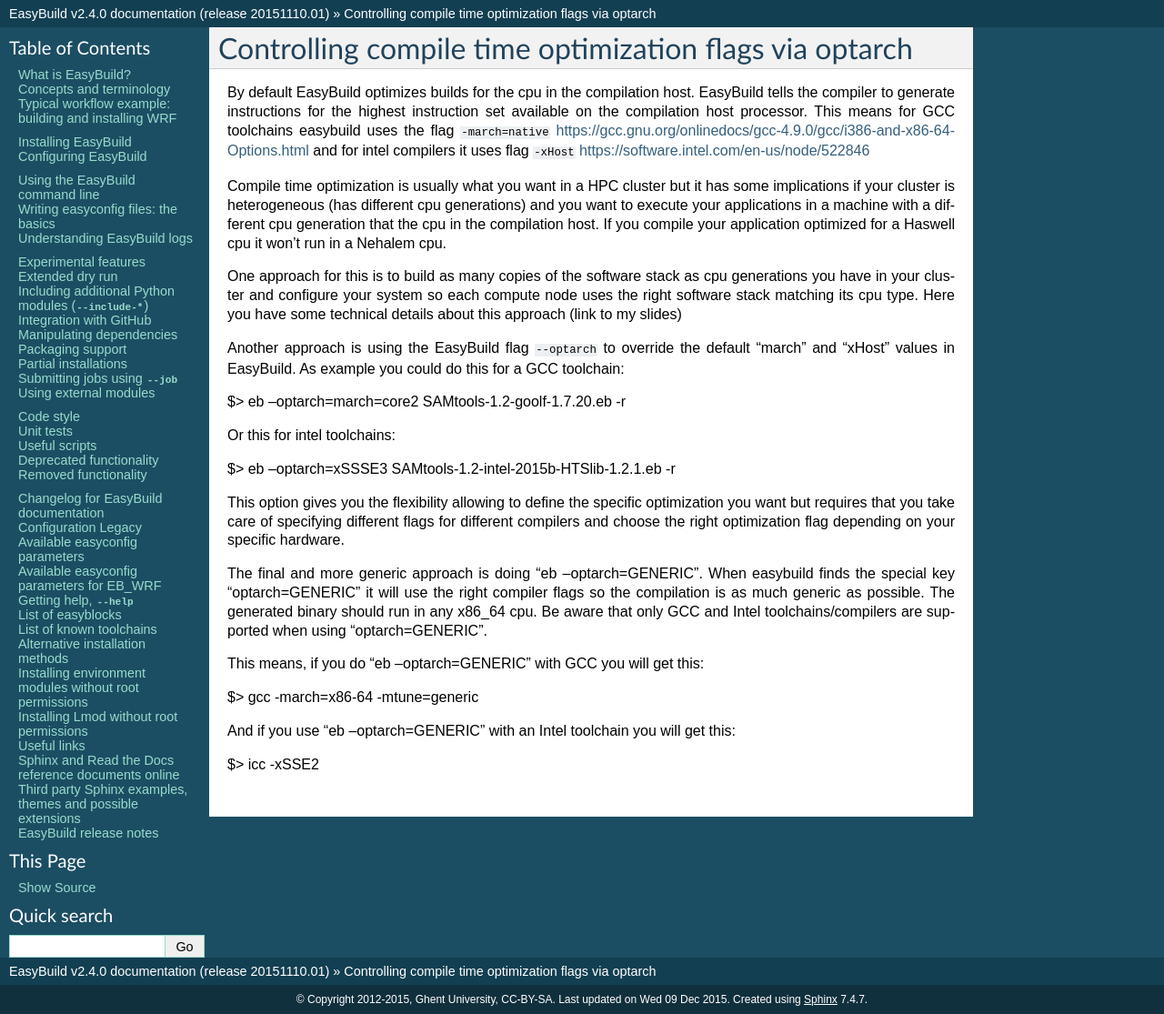
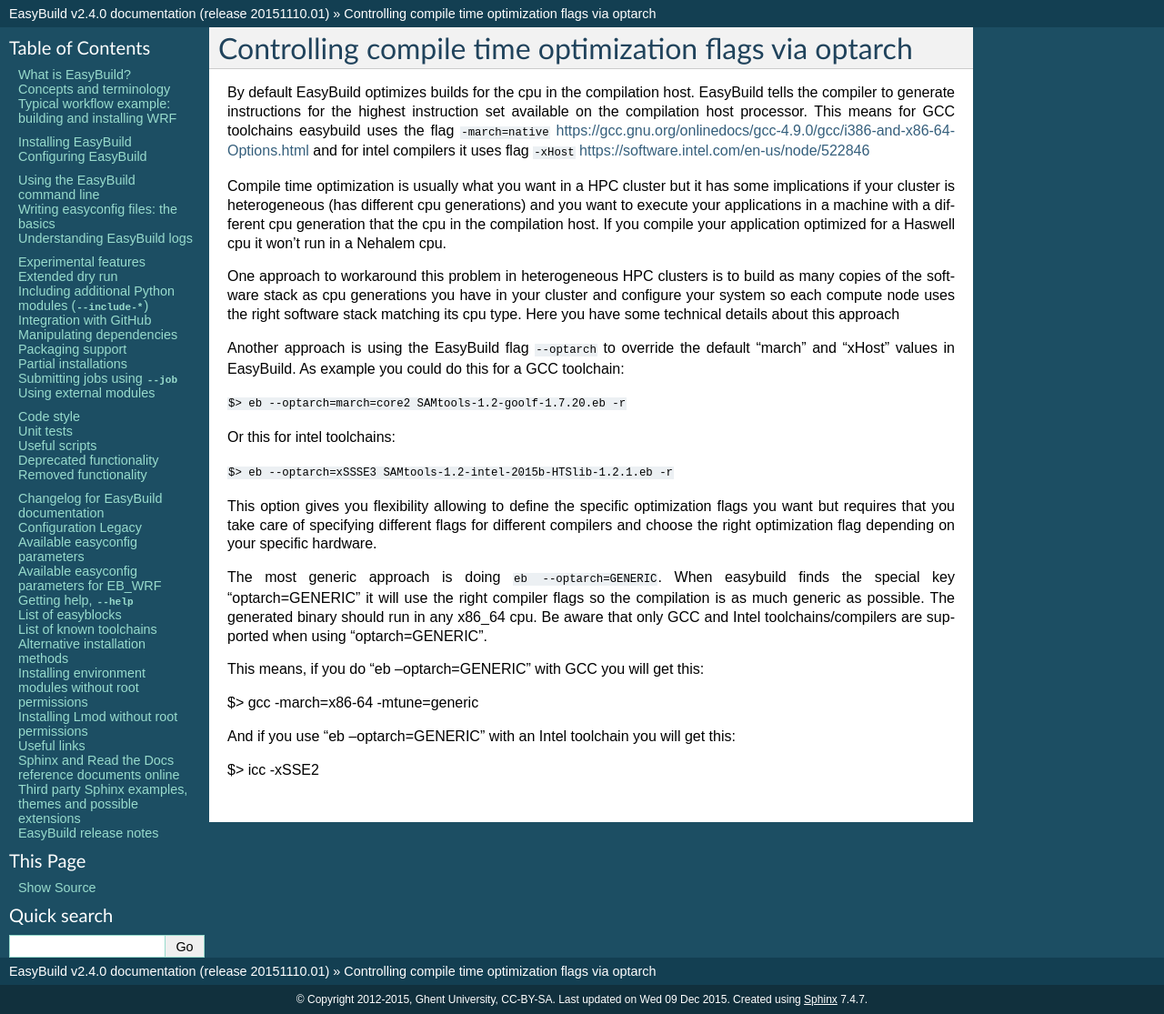
Before and after one commit to easybuilders/easybuild, a Sphinx documentation site: the page built from docs/Controlling_compile_time_optimization_flags_via_optarch.rst, in a window 1280 px wide. Shown: the whole page at 91% size. Built offline with Sphinx 7.4.7, drawn with Linux system fonts in a browser that asks for light colours.

Commit message:
some more format

```diff
--- a/docs/Controlling_compile_time_optimization_flags_via_optarch.rst
+++ b/docs/Controlling_compile_time_optimization_flags_via_optarch.rst
@@ -5,19 +5,19 @@
 
 Compile time optimization is usually what you want in a HPC cluster but it has some implications if your cluster is heterogeneous (has different cpu generations) and you want to execute your applications in a machine with a different cpu generation that the cpu in the compilation host. If you compile your application optimized for a Haswell cpu it won't run in a Nehalem cpu.
 
-One approach for this is to build as many copies of the software stack as cpu generations you have in your cluster and configure your system so each compute node uses the right software stack matching its cpu type. Here you have some technical details about this approach (link to my slides)
+One approach to workaround this problem in heterogeneous HPC clusters is to build as many copies of the software stack as cpu generations you have in your cluster and configure your system so each compute node uses the right software stack matching its cpu type. Here you have some technical details about this approach
 
 Another approach is using the EasyBuild flag ``--optarch`` to override the default "march" and "xHost" values in EasyBuild. As example you could do this for a GCC toolchain:
 
-$> eb --optarch=march=core2 SAMtools-1.2-goolf-1.7.20.eb -r
+``$> eb --optarch=march=core2 SAMtools-1.2-goolf-1.7.20.eb -r``
 
 Or this for intel toolchains:
 
-$> eb --optarch=xSSSE3 SAMtools-1.2-intel-2015b-HTSlib-1.2.1.eb -r
+``$> eb --optarch=xSSSE3 SAMtools-1.2-intel-2015b-HTSlib-1.2.1.eb -r``
 
-This option gives you the flexibility allowing to define the specific optimization you want but requires that you take care of specifying different flags for different compilers and choose the right optimization flag depending on your specific hardware.
+This option gives you flexibility allowing to define the specific optimization flags you want but requires that you take care of specifying different flags for different compilers and choose the right optimization flag depending on your specific hardware.
 
-The final and more generic approach is doing "eb --optarch=GENERIC". When easybuild finds the special key "optarch=GENERIC" it will use the right compiler flags so the compilation is as much generic as possible. The generated binary should run in any x86_64 cpu. Be aware that only GCC and Intel toolchains/compilers are supported when using "optarch=GENERIC".
+The most generic approach is doing ``eb --optarch=GENERIC``. When easybuild finds the special key "optarch=GENERIC" it will use the right compiler flags so the compilation is as much generic as possible. The generated binary should run in any x86_64 cpu. Be aware that only GCC and Intel toolchains/compilers are supported when using "optarch=GENERIC".
 
 This means, if you do "eb --optarch=GENERIC" with GCC you will get this:
 
```
